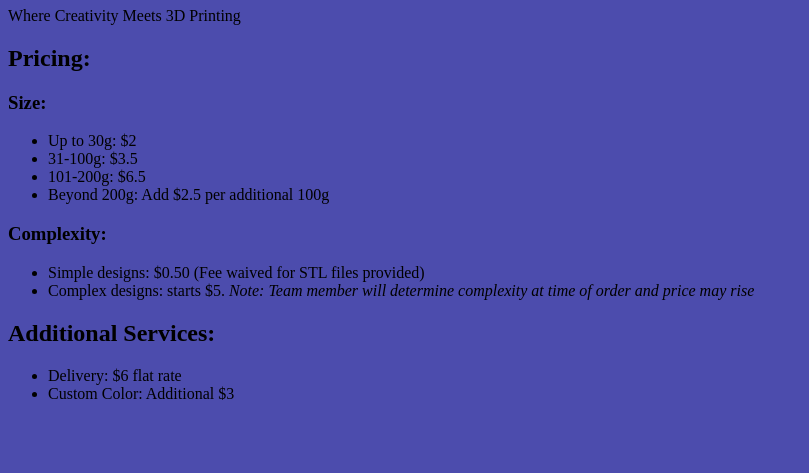
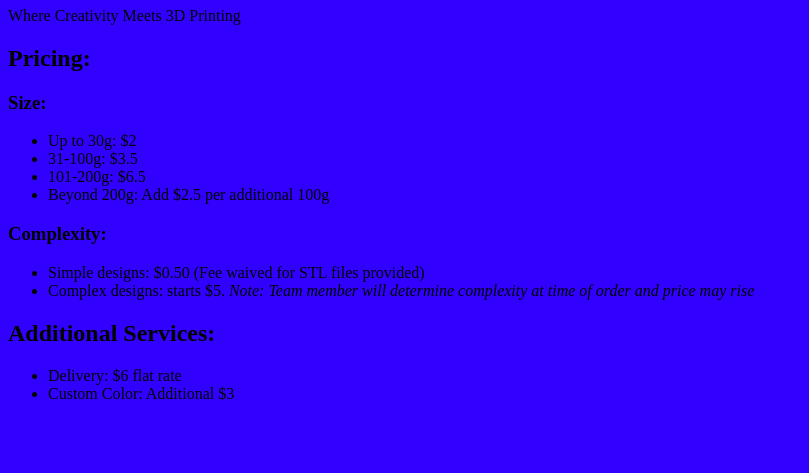
Before and after one commit to elijah-frank/elijah-frank.github.io, a plain HTML site: page index.html in a window 1280 px wide. Shown: the part 73-546 px from the top of the page, without its empty margins (0-809 px from the left). Drawn offline with Linux system fonts and the light colour scheme.

Commit message:
Update index.html

```diff
--- a/index.html
+++ b/index.html
@@ -5,7 +5,7 @@
     <title>M.C. Printing Service</title>
     <style>
         body {
-            background-color: #4c4cad;
+            background-color: #3200ff;
         }
         /* Add other style rules here */
     </style>
```
